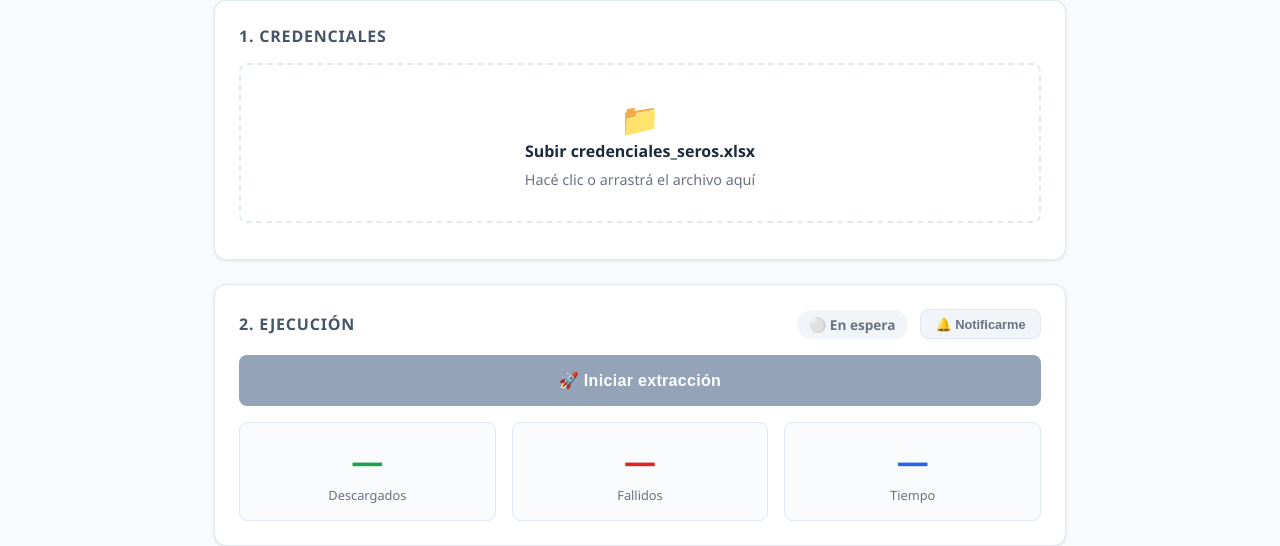
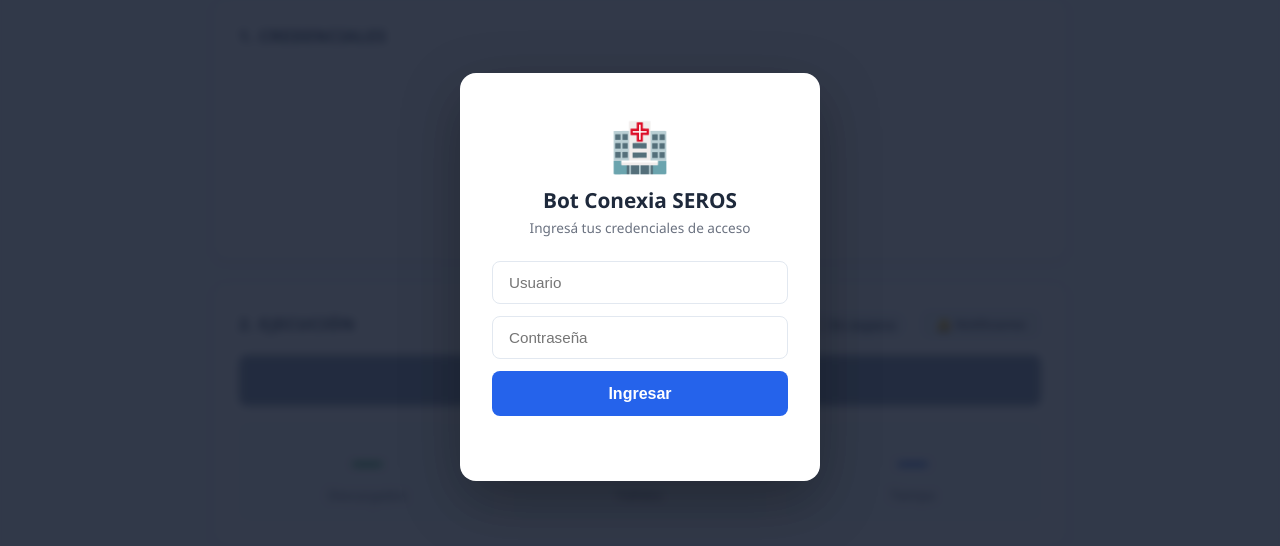
Before and after one commit to cynacosta68-jpg/conexia-seros-frontend, a plain HTML site: page index.html in a window 1280 px wide. Shown: the part 123-669 px from the top of the page. Drawn offline with Linux system fonts and the light colour scheme; no server answers.

Commit message:
Update index.html

```diff
--- a/index.html
+++ b/index.html
@@ -114,9 +114,52 @@
 
   .flex-row { display: flex; align-items: center; justify-content: space-between;
               flex-wrap: wrap; gap: .75rem; margin-bottom: 1rem; }
+
+  /* ── Login overlay ── */
+  #login-overlay {
+    position: fixed; inset: 0; background: rgba(15,23,42,.85);
+    display: flex; align-items: center; justify-content: center;
+    z-index: 10000; backdrop-filter: blur(4px);
+  }
+  #login-box {
+    background: var(--blanco); border-radius: 16px; padding: 2.5rem 2rem;
+    width: 100%; max-width: 360px; box-shadow: 0 20px 60px rgba(0,0,0,.3);
+    text-align: center;
+  }
+  #login-box h2 { font-size: 1.3rem; margin-bottom: .25rem; color: var(--texto); }
+  #login-box p  { font-size: .85rem; color: var(--gris); margin-bottom: 1.5rem; }
+  #login-box input {
+    width: 100%; padding: .75rem 1rem; border: 1px solid var(--borde);
+    border-radius: 8px; font-size: .95rem; margin-bottom: .75rem;
+    outline: none; transition: border-color .2s;
+  }
+  #login-box input:focus { border-color: var(--azul); }
+  #btn-login {
+    width: 100%; padding: .85rem; background: var(--azul); color: white;
+    border: none; border-radius: 8px; font-size: 1rem; font-weight: 600;
+    cursor: pointer; transition: background .2s;
+  }
+  #btn-login:hover { background: #1d4ed8; }
+  #login-error { color: var(--rojo); font-size: .85rem; margin-top: .5rem;
+                 min-height: 1.2em; }
+  #login-overlay.hidden { display: none; }
 </style>
 </head>
 <body>
+
+<!-- ── Login overlay ── -->
+<div id="login-overlay">
+  <div id="login-box">
+    <div style="font-size:3rem;margin-bottom:.5rem">🏥</div>
+    <h2>Bot Conexia SEROS</h2>
+    <p>Ingresá tus credenciales de acceso</p>
+    <input type="text"     id="login-user" placeholder="Usuario" autocomplete="username">
+    <input type="password" id="login-pass" placeholder="Contraseña" autocomplete="current-password"
+           onkeydown="if(event.key==='Enter') doLogin()">
+    <button id="btn-login" onclick="doLogin()">Ingresar</button>
+    <div id="login-error"></div>
+  </div>
+</div>
 
 <header>
   <div>
@@ -204,11 +247,7 @@ let tiempoInicio  = null;
 let excelSubido   = false;
 
 // ── Init ──────────────────────────────────────────────────────────────────────
-window.addEventListener("DOMContentLoaded", () => {
-  verificarEstado();
-  setupDrop();
-  setupFileInput();
-});
+// DOMContentLoaded manejado por el bloque de login al final
 
 // ── Upload ────────────────────────────────────────────────────────────────────
 function setupFileInput() {
@@ -416,6 +455,42 @@ function mostrarToast(msg, esError = false) {
   if (toastTimer) clearTimeout(toastTimer);
   toastTimer = setTimeout(() => { t.className = ""; }, 6000);
 }
+// ── Login ──────────────────────────────────────────────────────────────────
+async function doLogin() {
+  const user = document.getElementById("login-user").value.trim();
+  const pass = document.getElementById("login-pass").value;
+  const err  = document.getElementById("login-error");
+  if (!user || !pass) { err.textContent = "Completá usuario y contraseña"; return; }
+  err.textContent = "";
+  document.getElementById("btn-login").textContent = "Verificando...";
+  try {
+    const r = await fetch(`${API}/login`, {
+      method: "POST",
+      headers: { "Content-Type": "application/json" },
+      body: JSON.stringify({ usuario: user, clave: pass })
+    });
+    const d = await r.json();
+    if (r.ok && d.ok) {
+      document.getElementById("login-overlay").classList.add("hidden");
+      // Guardar token en sesión
+      window._authToken = d.token;
+      verificarEstado();
+    } else {
+      err.textContent = "Usuario o contraseña incorrectos";
+      document.getElementById("btn-login").textContent = "Ingresar";
+    }
+  } catch(e) {
+    err.textContent = "No se pudo conectar con el servidor";
+    document.getElementById("btn-login").textContent = "Ingresar";
+  }
+}
+
+// No verificar estado hasta hacer login
+window.addEventListener("DOMContentLoaded", () => {
+  // El overlay cubre todo — no llamar verificarEstado() hasta login exitoso
+  setupDrop();
+  setupFileInput();
+});
 </script>
 </body>
 </html>
```
